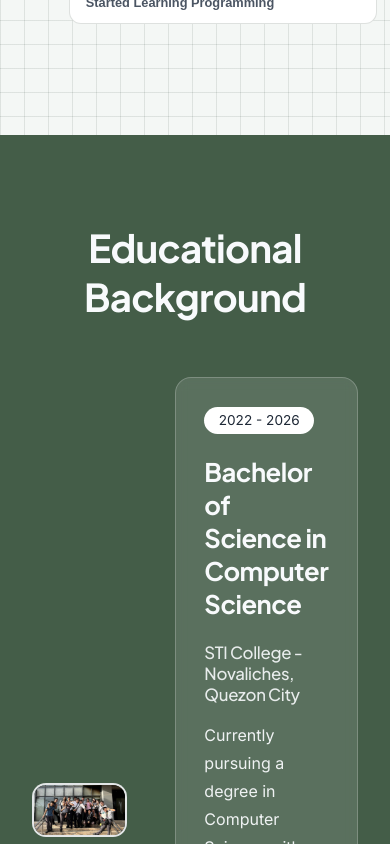
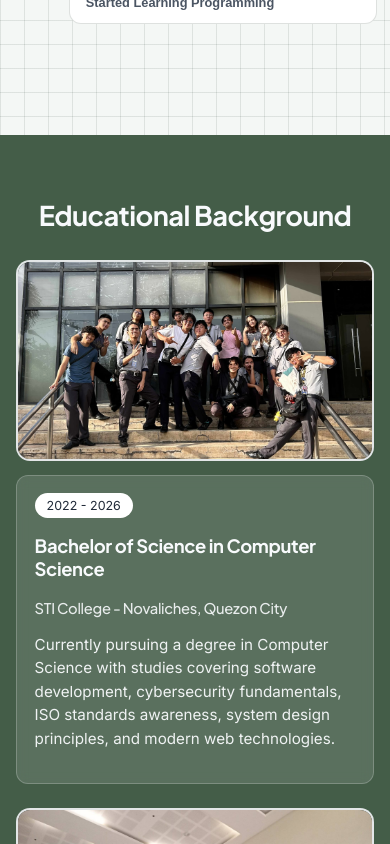
Before and after one commit to DevKennySoriano/vue-portfolio, a Vue app: page / in a window 390 px wide. Shown: the part 2380-3224 px from the top of the page. Built offline with nearby package versions, Linux system fonts and the light colour scheme.

Commit message:
fixed AOS and Educational Background Responsiveness

```diff
--- a/src/composables/useAppLoader.js
+++ b/src/composables/useAppLoader.js
@@ -6,6 +6,7 @@ export function useAppLoader() {
   const hideLoader = () => {
     window.setTimeout(() => {
       isLoading.value = false
+      window.scrollTo({ top: 0, left: 0, behavior: 'auto' })
     }, 3000)
   }
 
--- a/src/css/home/homepage-educational.css
+++ b/src/css/home/homepage-educational.css
@@ -137,3 +137,89 @@
     transform: translateX(0);
   }
 }
+
+@media (max-width: 1024px) {
+  .education {
+    padding: 3rem 1.25rem;
+  }
+
+  .section-title {
+    font-size: 2rem;
+    margin-bottom: 2.25rem;
+  }
+
+  .timeline {
+    gap: 2rem;
+  }
+
+  .timeline-item,
+  .timeline-item.reverse {
+    flex-direction: column;
+    align-items: stretch;
+    gap: 1rem;
+  }
+
+  .timeline-image,
+  .timeline-content {
+    width: 100%;
+  }
+
+  .content-card {
+    padding: 1.35rem;
+  }
+
+  .title {
+    font-size: 1.35rem;
+  }
+
+  .description {
+    line-height: 1.65;
+  }
+}
+
+@media (max-width: 640px) {
+  .education {
+    padding: 2.5rem 1rem;
+  }
+
+  .section-title {
+    font-size: 1.7rem;
+    margin-bottom: 1.75rem;
+  }
+
+  .timeline {
+    gap: 1.5rem;
+  }
+
+  .timeline-item,
+  .timeline-item.reverse {
+    gap: 0.85rem;
+  }
+
+  .content-card {
+    border-radius: 12px;
+    padding: 1.1rem;
+  }
+
+  .date {
+    font-size: 0.78rem;
+    padding: 0.3rem 0.75rem;
+    margin-bottom: 0.55rem;
+  }
+
+  .title {
+    font-size: 1.15rem;
+    margin: 0.45rem 0;
+  }
+
+  .school {
+    font-size: 0.92rem;
+    margin-bottom: 0.7rem;
+    overflow-wrap: anywhere;
+  }
+
+  .description {
+    font-size: 0.95rem;
+    line-height: 1.55;
+  }
+}
--- a/src/main.js
+++ b/src/main.js
@@ -8,11 +8,21 @@ const app = createApp(App)
 
 app.use(router)
 
+if ('scrollRestoration' in window.history) {
+  window.history.scrollRestoration = 'manual'
+}
+
 AOS.init({
   duration: 800,
   easing: 'ease-out-cubic',
-  once: false,
-  mirror: true
+  once: true,
+  mirror: false
+})
+
+router.afterEach(() => {
+  window.requestAnimationFrame(() => {
+    AOS.refreshHard()
+  })
 })
 
 app.mount('#app')
--- a/src/router/index.js
+++ b/src/router/index.js
@@ -77,9 +77,8 @@ const routes = [
 const router = createRouter({
   history: createWebHistory(),
   routes,
-  scrollBehavior(to, from, savedPosition) {
-    if (savedPosition) return savedPosition
-    return { top: 0 }
+  scrollBehavior() {
+    return { top: 0, left: 0 }
   }
 })
 
```
